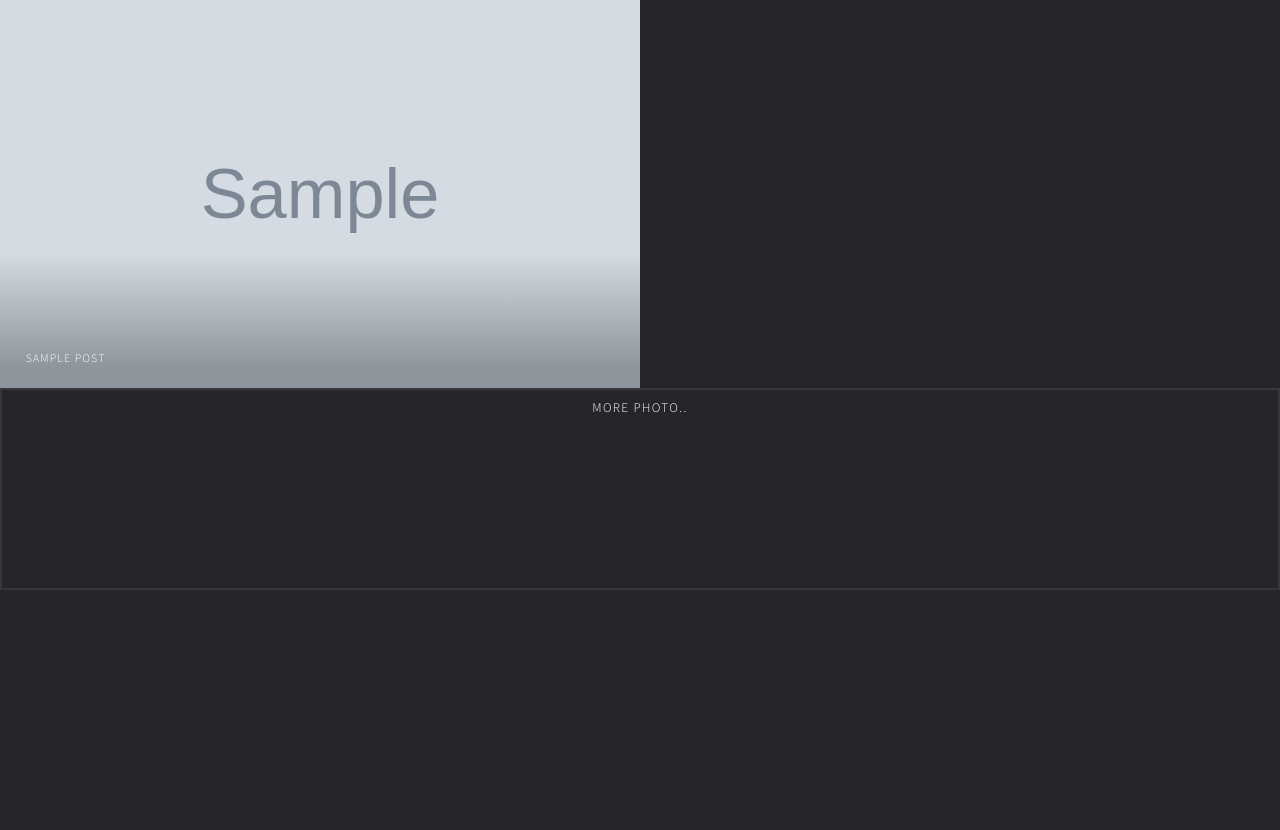
After one commit to sigmarion1/ohmydb, a Django app: template photo/templates/photo/randomlist.html in a window 1280 px wide. The commit adds this page. Shown: the top 830 px of the page. Run offline with Django 3.2, Linux system fonts and the light colour scheme; the template is opened without the code that fills it: most values are stand-ins (such as "Sample title", 1, 10 or a date in 2020); grey boxes marked "Sample" are stand-in pictures.

Commit message:
before poptrox modified

```diff
--- a/photo/templates/photo/list.html
+++ b/photo/templates/photo/list.html
@@ -3,6 +3,7 @@
 {% block title %}{% endblock %}
 
 {% block content %}
+
 <div id="main">
 
     {% for post in object_list %}
--- /dev/null
+++ b/photo/templates/photo/randomlist.html
@@ -0,0 +1,24 @@
+{% extends 'base.html' %}
+
+{% block title %}{% endblock %}
+
+{% block content %}
+<div id="main">
+
+
+
+    {% for post in object_list %}
+    <article class="thumb">
+        <a href="{% url 'photo:photo_detail' pk=post.id %}" class="image"><img src="{{ post.photo_thumbnail.url }}"
+                alt="" /></a>
+        <h2>{{ post.title }}</h2>
+    </article>
+    {% endfor %}
+
+    <div class="pagination">
+        <a class="button" href="{% url 'photo:photo_list' %}{% if request.GET.members %}?members={{ request.GET.members }}{% endif %}">More Photo..</a>
+    </div>
+
+</div>
+
+{% endblock %}
--- a/photo/urls.py
+++ b/photo/urls.py
@@ -7,7 +7,7 @@ from .models import Photo
 app_name = 'photo'
 
 urlpatterns = [
-    path('', PhotoListView.as_view(), name='photo_list'),
+    path('', PhotoRandomListView.as_view(), name='photo_list'),
     path('detail/<int:pk>/', PhotoDetailView, name='photo_detail'),
     path('upload/', PhotoUploadView.as_view(), name='photo_upload'),
     path('delete/<int:pk>/', PhotoDeleteView.as_view(), name='photo_delete'),
--- a/static/css/main.css
+++ b/static/css/main.css
@@ -2121,6 +2121,11 @@ input, select, textarea {
 		width: 100%;
 		text-align: center;
 	}
+		.pagination .button{
+			display: block;
+			width: 100%;
+			height: 500%;
+		}
 
 /* detail-menu */
 	.detailmenu{
--- a/static/js/main.js
+++ b/static/js/main.js
@@ -56,6 +56,18 @@
 
 	// Scroll back to top.
 		$window.scrollTop(0);
+
+		$window.scroll(function(){
+			var scrollT = $(this).scrollTop();
+			var scrollH = $(this).height();
+			var contentH = $('#main').height();
+			if(scrollH + scrollT > contentH + 1){
+				location.reload();
+				$window.scrollTop(0);
+			}
+		})
+
+
 
 	// Panels.
 		var $panels = $('.panel');
--- a/templates/base.html
+++ b/templates/base.html
@@ -8,6 +8,7 @@
 	<head>
 		<title>Oh My Girl Database {% block title %}{% endblock %}</title>
 		{% load static %}
+
 		<meta charset="utf-8" />
 		<meta name="viewport" content="width=device-width, initial-scale=1, user-scalable=no" />
 
```
Also changed, not shown: photo/views.py (+24 -0 lines).
